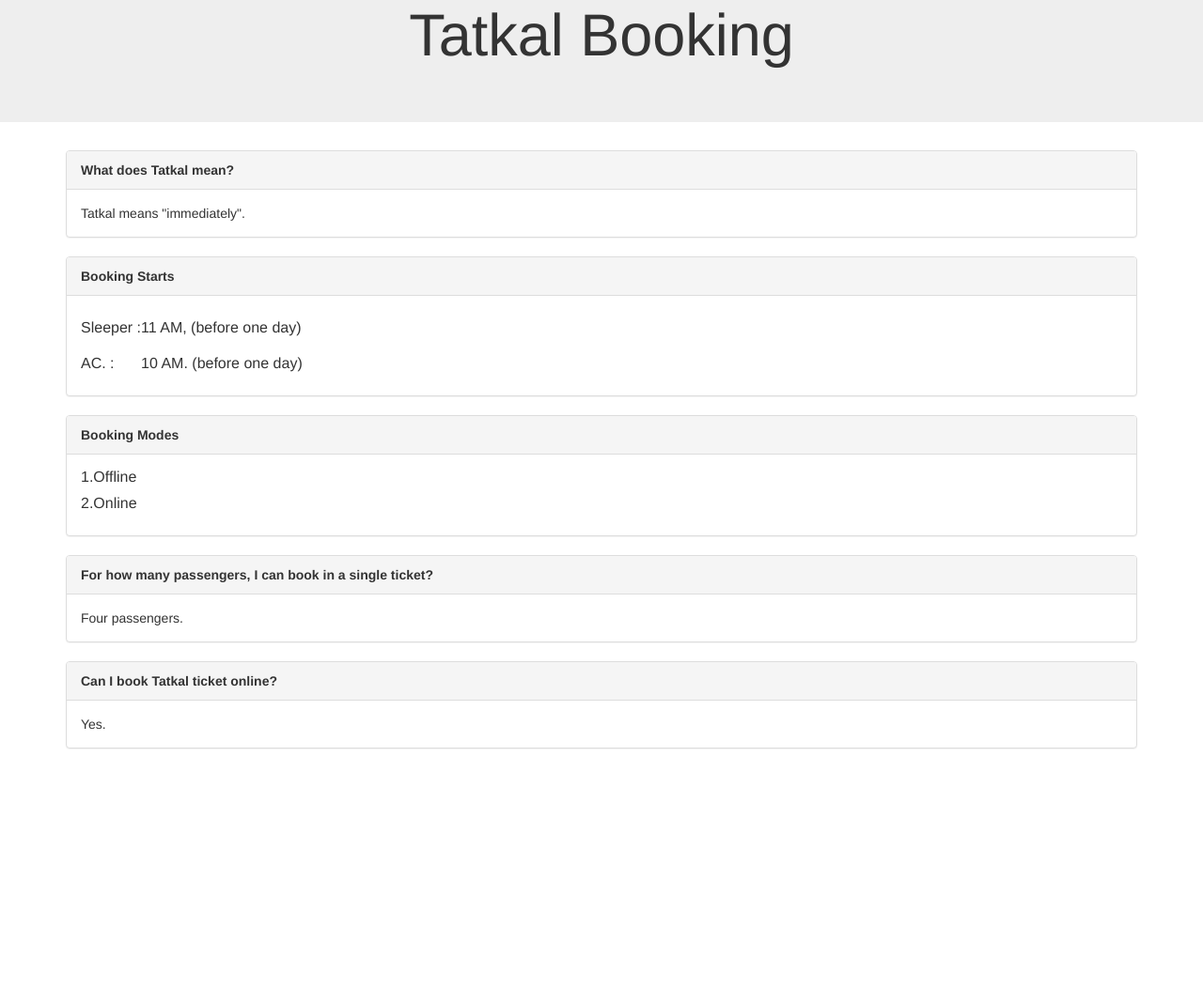
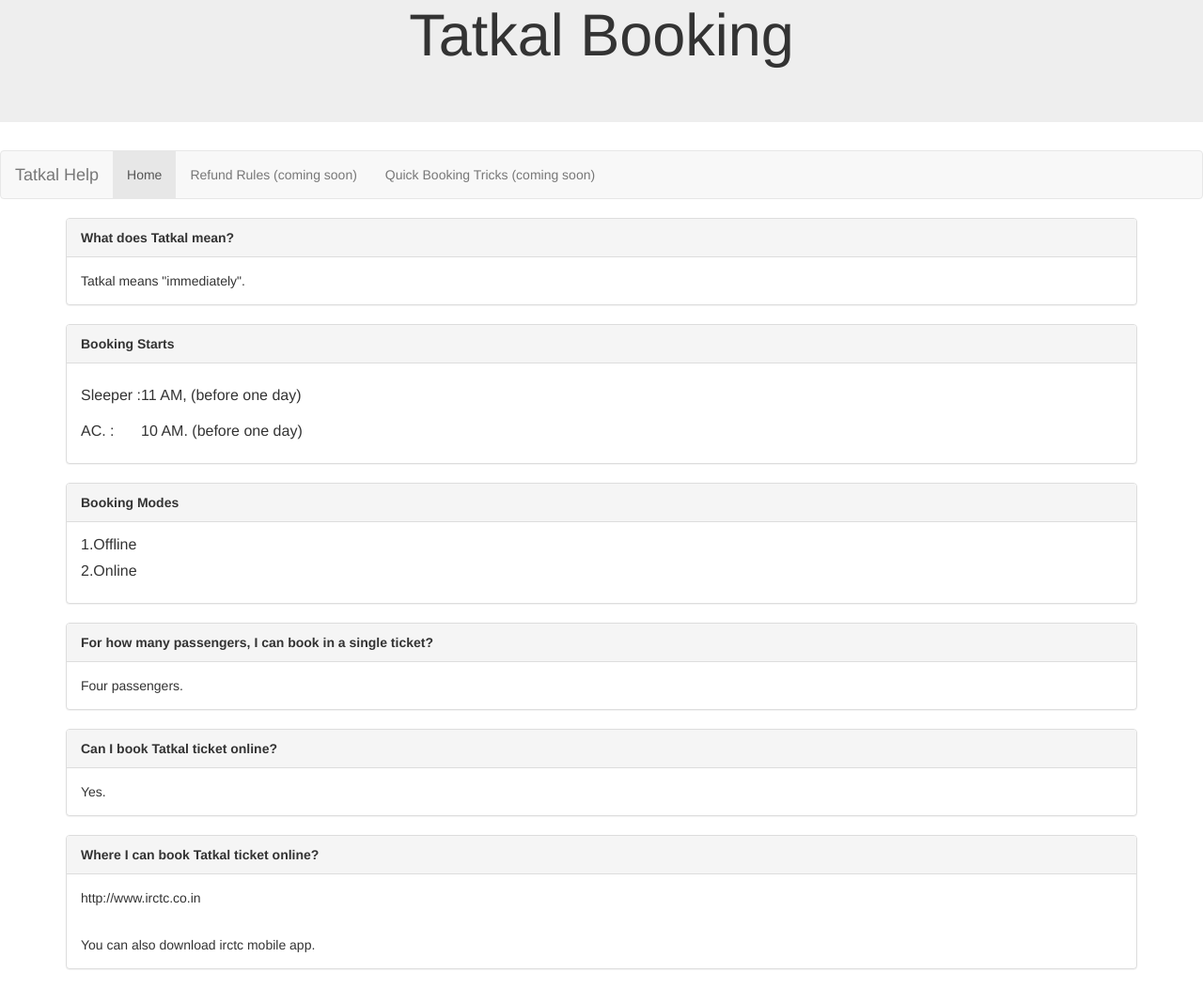
Before and after one commit to SatyaKarmi/tatkal, a plain HTML site: page index.html in a window 1280 px wide. Shown: the part 65-1117 px from the top of the page at 94% size. Before the commit the page ends 882 px from the top, so only its background shows below. Drawn offline with nearby package versions, Linux system fonts and the light colour scheme.

Commit message:
Update index.html

```diff
--- a/index.html
+++ b/index.html
@@ -23,6 +23,21 @@
  <div class="jumbotron text-center">
     <h1>Tatkal Booking</h1>
   </div>
+
+  <nav class="navbar navbar-default">
+  <div class="container-fluid">
+    <div class="navbar-header">
+      <a class="navbar-brand" href="#">Tatkal Help</a>
+    </div>
+    <ul class="nav navbar-nav">
+      <li class="active"><a href="#">Home</a></li>
+      <li><a href="#">Refund Rules (coming soon)</a></li>
+      <li><a href="#">Quick Booking Tricks (coming soon)</a></li>
+      </ul>
+  </div>
+</nav>
+
+
 	<div class="container">
 	<div class="panel panel-default">
 		<div class="panel-heading"><b>What does Tatkal mean?</b></div>
@@ -62,6 +77,14 @@
 		<div class="panel-body">Yes.</div>
 	</div>
 
+	<div class="panel panel-default">
+		<div class="panel-heading"><b>Where I can book Tatkal ticket online?</b></div>
+		<div class="panel-body">http://www.irctc.co.in</div>
+		<div class="panel-body">You can also download irctc mobile app.</div>
+	</div>
+
+
+
 	</div>
   </div>
 
```
